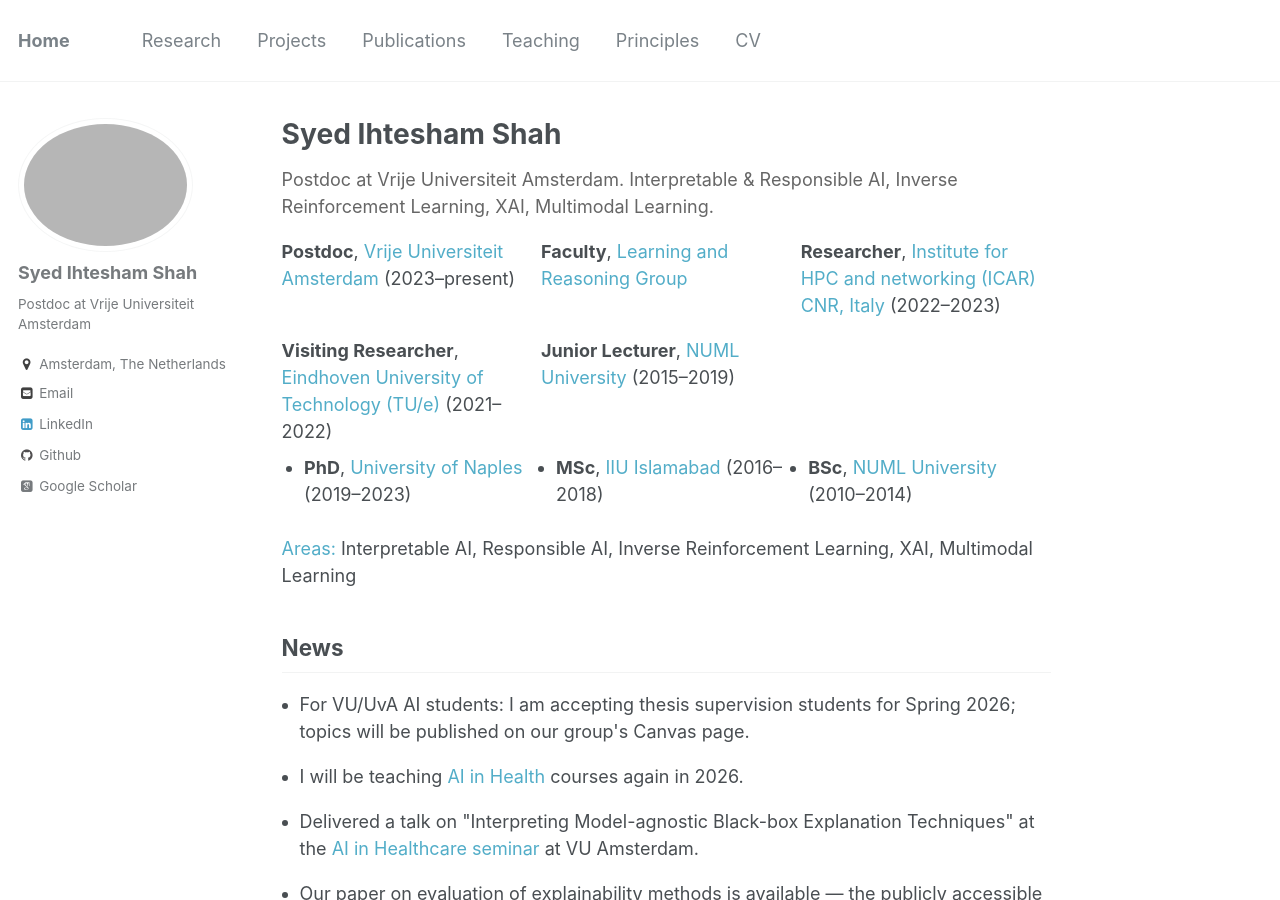
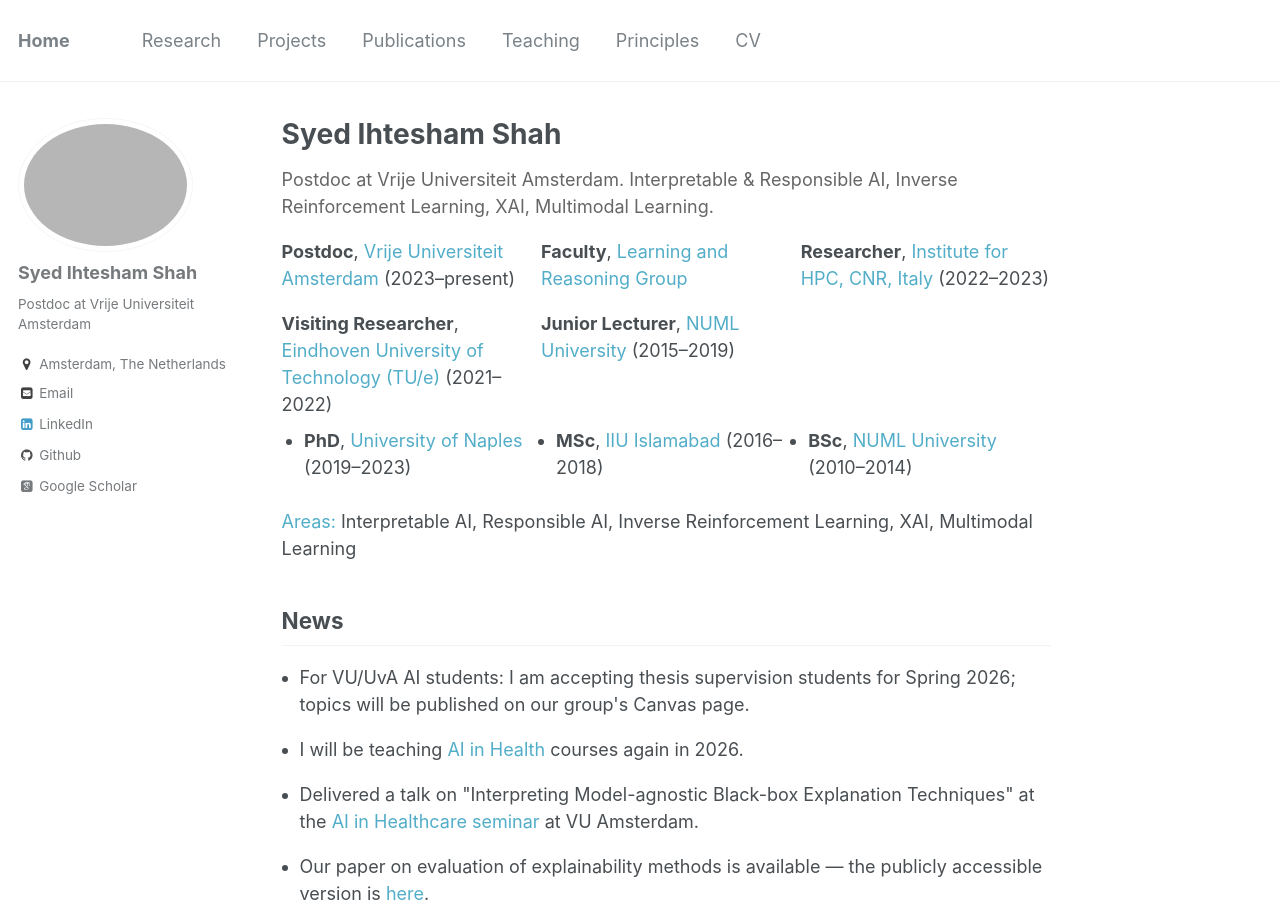
Before and after one commit to IhteshamShah/IhteshamShah.github.io, a Jekyll site: the page built from _pages/about.md, in a window 1280 px wide and 900 px high. Built offline with Jekyll 4.4.1, drawn with Linux system fonts in a browser that asks for light colours; some web fonts are replaced.

```diff
--- a/_pages/about.md
+++ b/_pages/about.md
@@ -15,7 +15,7 @@
     <ul style="list-style:none; padding:0; margin:0; display:grid; grid-template-columns:repeat(auto-fit,minmax(200px,1fr)); gap:0.5rem;">
       <li><strong>Postdoc</strong>, <a href="https://vu.nl/en/about-vu/more-about/artificial-intelligence-computer-science">Vrije Universiteit Amsterdam</a> (2023–present)</li>
       <li><strong>Faculty</strong>, <a href="https://lr.cs.vu.nl">Learning and Reasoning Group</a></li>
-      <li><strong>Researcher</strong>, <a href="https://www.icar.cnr.it/">Institute for HPC and networking (ICAR) CNR, Italy</a> (2022–2023)</li>
+      <li><strong>Researcher</strong>, <a href="https://www.icar.cnr.it/">Institute for HPC, CNR, Italy</a> (2022–2023)</li>
       <li><strong>Visiting Researcher</strong>, <a href="https://www.tue.nl/en/">Eindhoven University of Technology (TU/e)</a> (2021–2022)</li>
       <li><strong>Junior Lecturer</strong>, <a href="https://www.numl.edu.pk/">NUML University</a> (2015–2019)</li>
     </ul>
```
